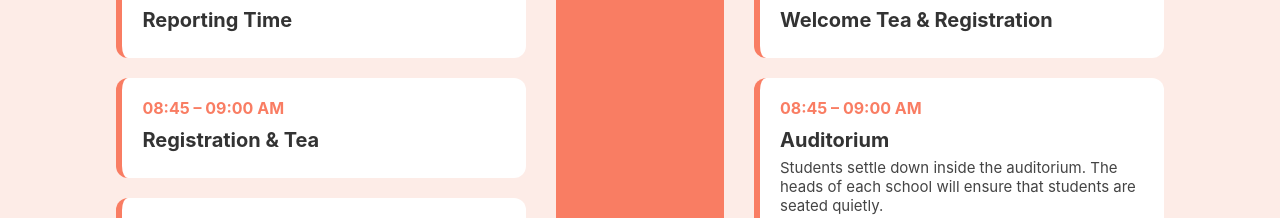
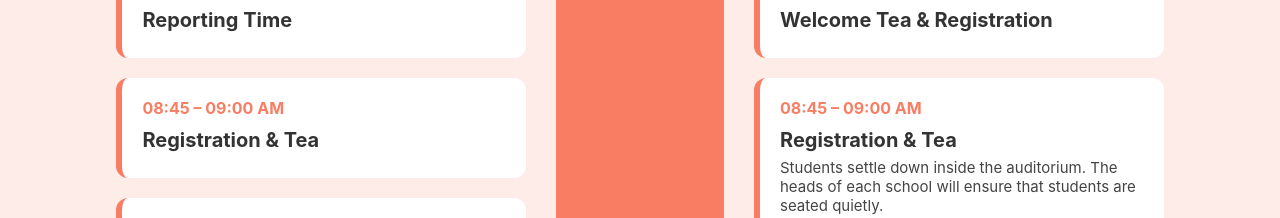
Before and after one commit to Manish-sikar/my-app, a React (Create React App) app: page / in a window 1280 px wide. Shown: the part 4320-4538 px from the top of the page. Built offline with nearby package versions, Linux system fonts and the light colour scheme.

Commit message:
Update Schedule.jsx

```diff
--- a/src/Herosection/Schedule.jsx
+++ b/src/Herosection/Schedule.jsx
@@ -65,7 +65,7 @@ const Schedule = () => {
     },
     {
       time: "08:45 – 09:00 AM",
-      title: "Auditorium",
+      title: "Registration & Tea",
       desc: "Students settle down inside the auditorium. The heads of each school will ensure that students are seated quietly.",
     },
     {
```
